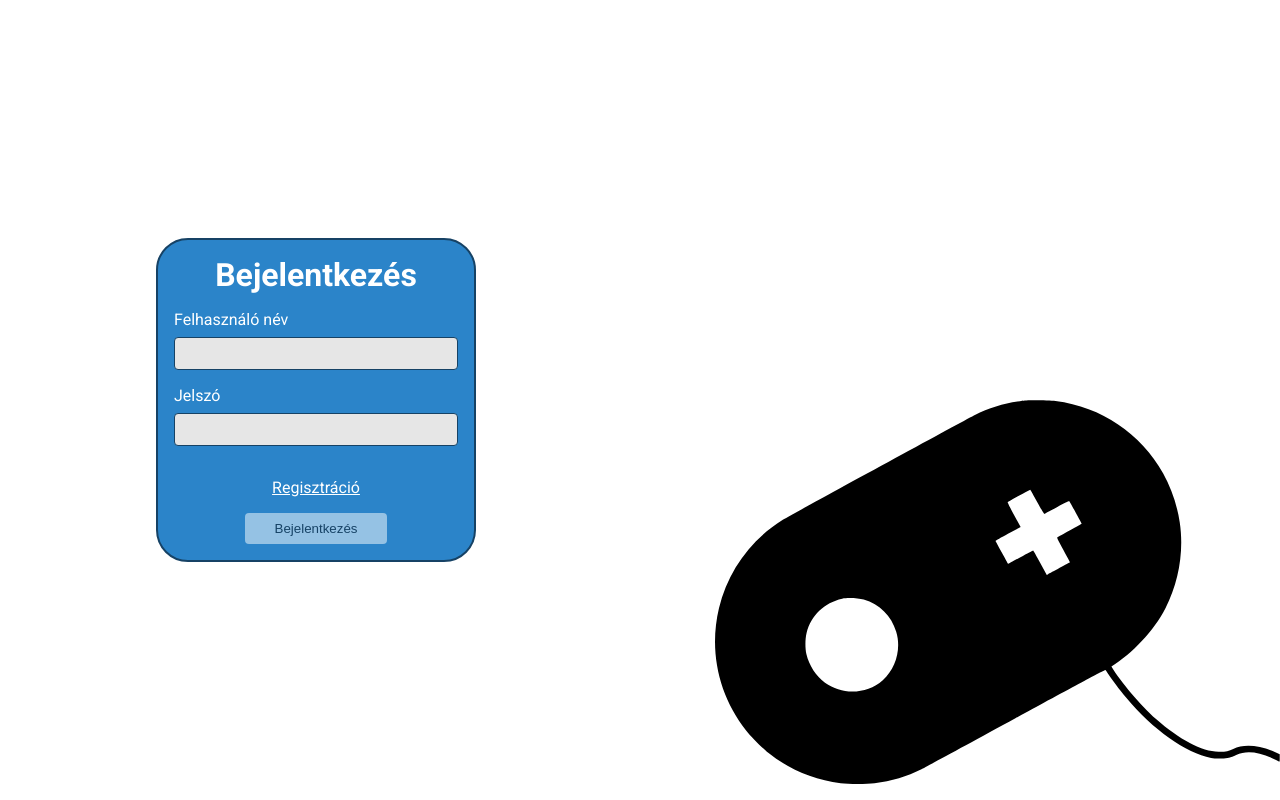
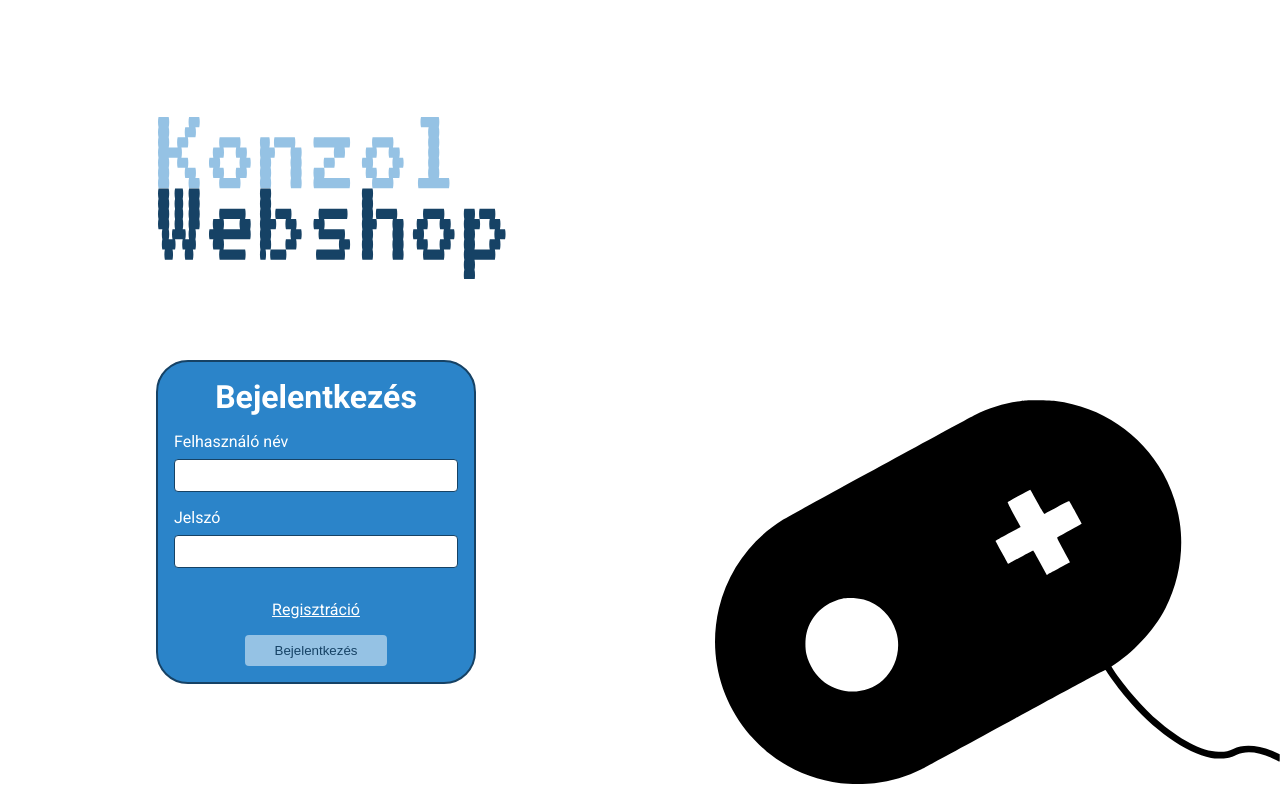
Before and after one commit to 0324bence/console-webshop-frontend, a SvelteKit app: page /auth/login in a window 1280 px wide. Built offline with nearby package versions, Linux system fonts and the light colour scheme; no server answers.

Commit message:
Add logo to auth page

```diff
--- a/src/routes/auth/[action]/+page.svelte
+++ b/src/routes/auth/[action]/+page.svelte
@@ -1,6 +1,7 @@
 <script lang="ts">
     import type { ActionData, PageData } from "../../../../.svelte-kit/types/src/routes/auth/[action]/$types";
     import Controller from "$lib/svgs/Controller.svelte";
+    import Logo from "$lib/svgs/Logo.svelte";
 
     export let data: PageData;
     export let form: ActionData;
@@ -12,6 +13,16 @@
 
 <div id="main-container">
     <div id="left-container">
+        <button
+            on:click={() => {
+                history.back();
+            }}
+            class="logo"
+            title="logo"
+        >
+            <Logo />
+        </button>
+
         <form method="post">
             <h1>{data.action === "login" ? "Bejelentkezés" : "Regisztráció"}</h1>
             <div class="group">
@@ -61,8 +72,20 @@
     #left-container {
         flex: 1;
         display: flex;
+        flex-direction: column;
         justify-content: center;
         align-items: center;
+        gap: 5rem;
+
+        .logo {
+            background: none;
+            border: none;
+
+            cursor: pointer;
+            display: block;
+            width: 55%;
+            margin-left: 5%;
+        }
     }
 
     #right-container {
@@ -115,7 +138,6 @@
             color: $color-black;
             border: 1px solid $color-dark-blue;
             border-radius: 0.25rem;
-            background-color: hsl(0, 0%, 90%);
         }
 
         input[type="submit"] {
```
